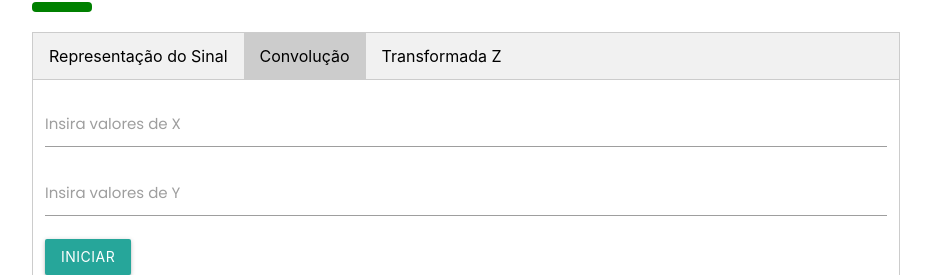
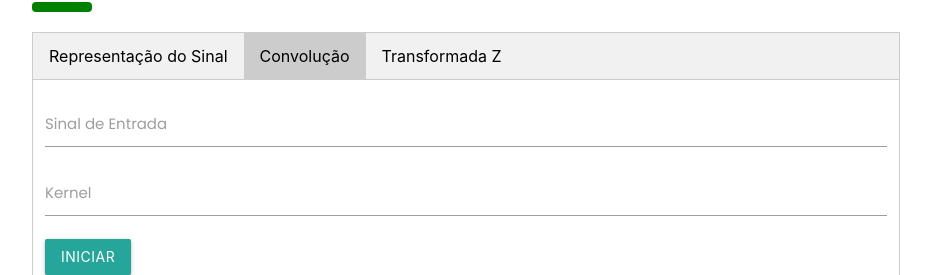
Before and after one commit to williamads/pds-web-app, a Django app: page / in a window 1280 px wide, after a click on "Convolução". Shown: the part 867-1142 px from the top of the page, without its empty margins (324-1255 px from the left). Run offline with Django 3.2, Linux system fonts and the light colour scheme; some libraries are stand-ins or nearby versions.

Commit message:
fix: convolution ploting

```diff
--- a/static/js/chart.js
+++ b/static/js/chart.js
@@ -20,6 +20,7 @@ function drawChart1(myData) {
     });
 }
 function drawConvolutionChart(myData) {
+    console.log(myData);
     var ctx = document.getElementById('convolution-chart');
     var scatterChart = new Chart(ctx, {
         type: 'scatter',
--- a/templates/_home.html
+++ b/templates/_home.html
@@ -282,19 +282,19 @@ stem (0:50, (0.9).^(0:50))
           <form name="convolution-form" action="#">
               {% csrf_token %}
               <div class="input-field">
-                <input name="x_field" id="x_field" type="text" class="validate">
-                <label for="x_field">Insira valores de X</label>
+                <input name="input_signal" id="input_signal" type="text" class="validate">
+                <label for="input_signal">Sinal de Entrada</label>
               </div>
               <div class="input-field">
-                  <input name="y_field" id="y_field" type="text" class="validate">
-                  <label for="y_field">Insira valores de Y</label>
+                  <input name="kernel" id="kernel" type="text" class="validate">
+                  <label for="kernel">Kernel</label>
               </div>
               <div aling="right">
                   <button id="convolution-button" type="button" class="waves-effect waves-light btn " >Iniciar</button>
               </div>
           </form>
           <div class="container">
-              <canvas id="chart1" width="200" height="200"></canvas>
+              <canvas id="convolution-chart" width="200" height="200"></canvas>
           </div>
       </div>
         <div id="z-transform" class="tabcontent">
@@ -306,7 +306,7 @@ stem (0:50, (0.9).^(0:50))
               </div>
               <div class="input-field">
                   <input name="den_signal" id="den_signal" type="text" class="validate">
-                  <label for="x_field">Denominador</label>
+                  <label for="den_signal">Denominador</label>
               </div>
               <div aling="right">
                   <button id="z-transform-button" type="button" class="waves-effect waves-light btn " >Iniciar</button>
```
Also changed, not shown: static/pics/zerosnpoles.jpeg, 1 other file.
